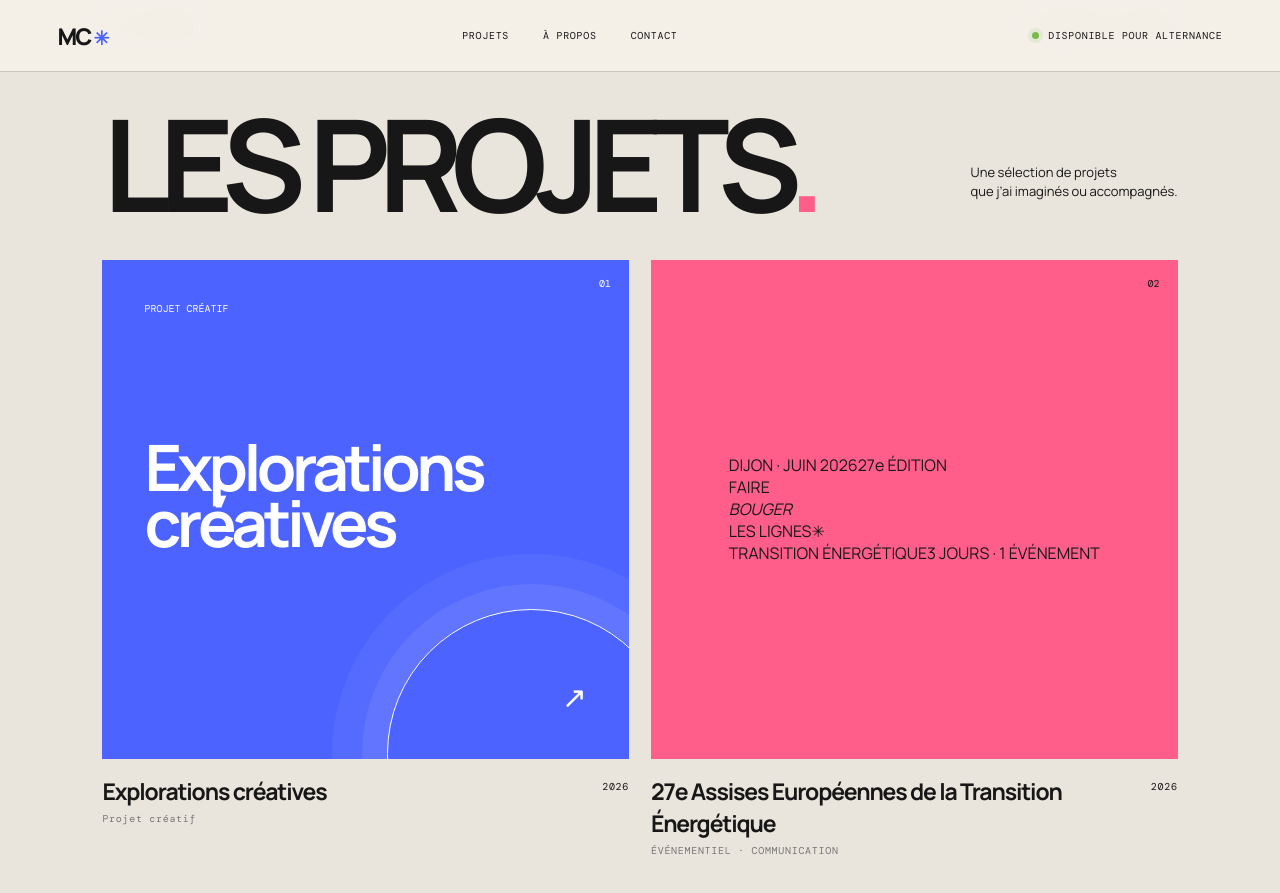
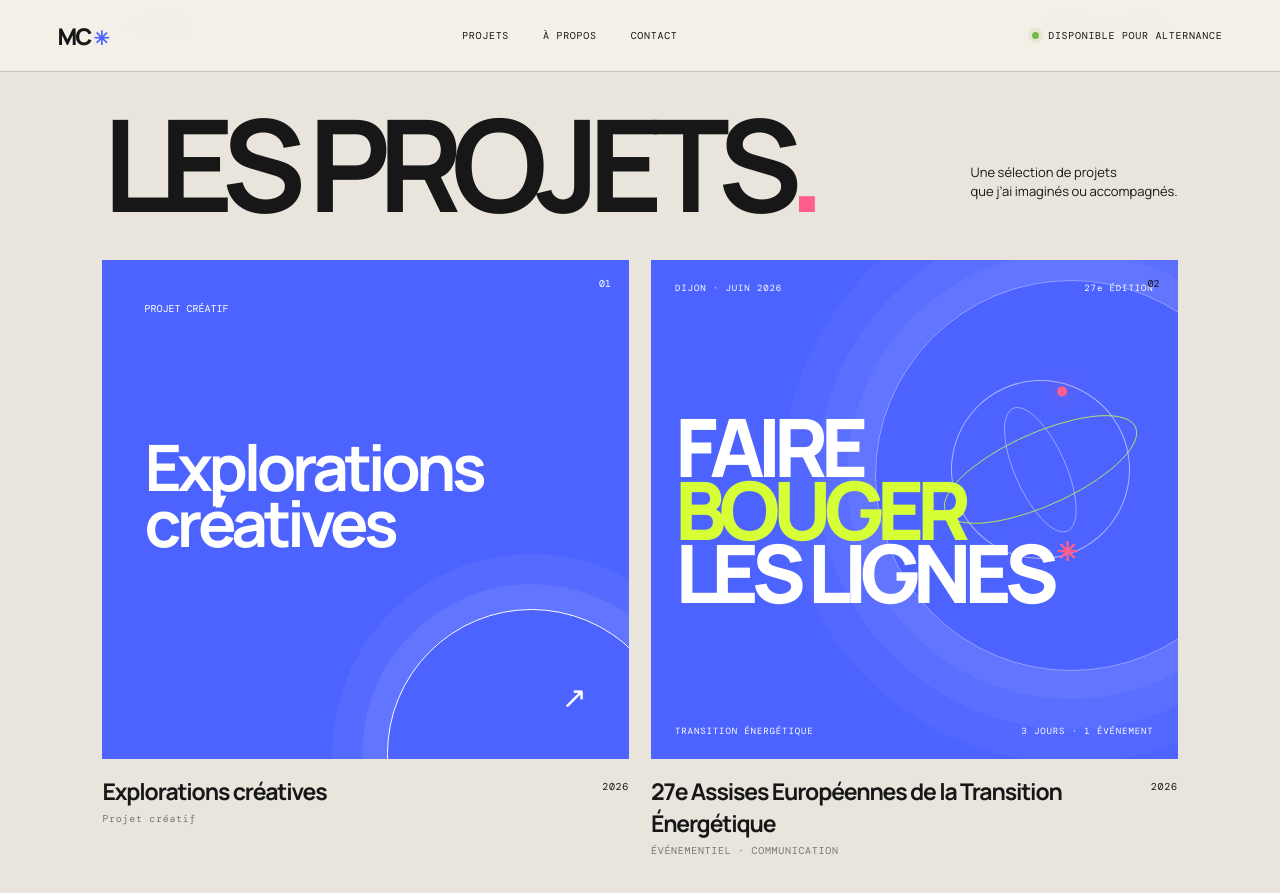
Before and after one commit to marie04caboche-source/portfolio, a Jekyll site: the page built from index.html, in a window 1280 px wide and 900 px high, scrolled down 1830 px. Shown: the top 893 px of the window. Built offline with Jekyll 4.4.1, drawn with Linux system fonts in a browser that asks for light colours.

Commit message:
Style the Assises artwork on the project grid

```diff
--- a/assets/css/style.css
+++ b/assets/css/style.css
@@ -47,3 +47,19 @@
 .case-stats strong{font-size:clamp(32px,9vw,52px)}
 .case-stats span{font-size:7px;line-height:1.4}
 }
+
+/* Bespoke artwork for the Assises project card */
+.home-case-art{position:absolute;inset:0;padding:22px 24px;overflow:hidden;background:var(--blue);color:#fff;display:flex;flex-direction:column;justify-content:space-between;isolation:isolate}
+.home-case-art:before{content:"";position:absolute;width:74%;aspect-ratio:1;border:1px solid #ffffff66;border-radius:50%;right:-17%;top:4%;box-shadow:0 0 0 28px #ffffff0d,0 0 0 58px #ffffff0a,0 0 0 92px #ffffff08;z-index:-1;transition:transform .8s cubic-bezier(.2,.7,.2,1)}
+.project-card:hover .home-case-art:before{transform:scale(1.12) rotate(18deg)}
+.home-case-top,.home-case-bottom{display:flex;justify-content:space-between;gap:10px;font:9px var(--mono);letter-spacing:.1em;position:relative;z-index:2}
+.home-case-title{font-size:clamp(37px,6.3vw,88px);font-weight:800;line-height:.78;letter-spacing:-.09em;position:relative;z-index:2}
+.home-case-title em{font-style:normal;color:var(--acid)}
+.home-case-title span{font-size:.32em;color:var(--pink);vertical-align:top;margin-left:.18em}
+.home-case-orbit{position:absolute;width:34%;aspect-ratio:1;border:1px solid #ffffff88;border-radius:50%;right:9%;top:24%;transform:rotate(-24deg);z-index:0;transition:transform .8s}
+.home-case-orbit:before,.home-case-orbit:after{content:"";position:absolute;inset:12%;border:1px solid #ffffff88;border-radius:50%;transform:scaleX(.38) rotate(48deg)}
+.home-case-orbit:after{inset:-9%;border-color:var(--acid);transform:scaleY(.35) rotate(-38deg)}
+.home-case-orbit i,.home-case-orbit b{position:absolute;width:10px;height:10px;border-radius:50%;background:var(--pink);top:12%;right:18%;box-shadow:0 0 18px #ff5e8a99}
+.home-case-orbit b{background:var(--acid);top:auto;right:auto;bottom:9%;left:20%;width:7px;height:7px}
+.project-card:hover .home-case-orbit{transform:rotate(0deg) scale(1.08)}
+@media(max-width:700px){.home-case-art{padding:17px}.home-case-top,.home-case-bottom{font-size:7px}.home-case-title{font-size:clamp(48px,13vw,78px)}.home-case-orbit{width:37%;right:5%;top:25%}}
```
